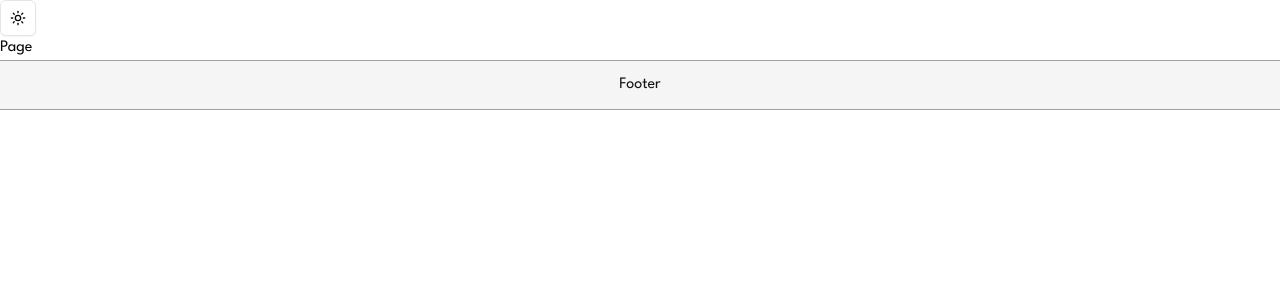
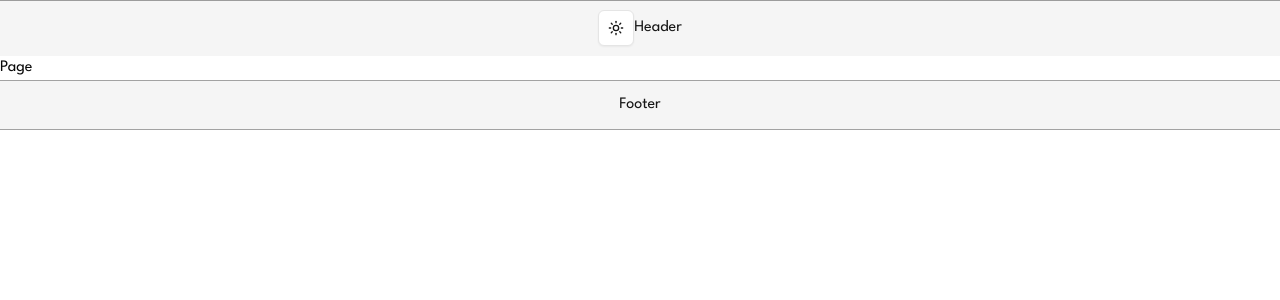
Before and after one commit to shwejan005/sync, a Next.js app: page / in a window 1280 px wide. Shown: the top 300 px of the page. Built offline with nearby package versions, Linux system fonts and the light colour scheme.

Commit message:
Header and Footer setup

```diff
--- a/app/layout.js
+++ b/app/layout.js
@@ -1,9 +1,9 @@
 import { League_Spartan } from "next/font/google";
 import "./globals.css";
 import { ThemeProvider } from "@/components/providers/ThemeProvider";
-import ModeToggle from "@/components/ModeToggle";
 import Footer from "@/components/Footer";
 import { ClerkProvider } from "@clerk/nextjs";
+import Header from "@/components/Header";
 
 const leagueSpartan = League_Spartan({
   subsets: ["latin"],
@@ -28,7 +28,7 @@ export default function RootLayout({ children }) {
               disableTransitionOnChang
           >
             <main className="min-h-screen">
-              <ModeToggle />
+              <Header />
               {children}
               <Footer />
             </main>
--- a/components/Header.jsx
+++ b/components/Header.jsx
@@ -0,0 +1,15 @@
+import React from 'react'
+import ModeToggle from './ModeToggle'
+import { Separator } from './ui/separator'
+
+const Header = () => {
+  return (
+    <div className="relative h-14 bg-secondary text-primary flex justify-center items-center">
+      <Separator className="absolute top-0 left-0 w-full bg-primary/40" />
+      <ModeToggle />
+      <h1>Header</h1>
+    </div>
+  )
+}
+
+export default Header
```
